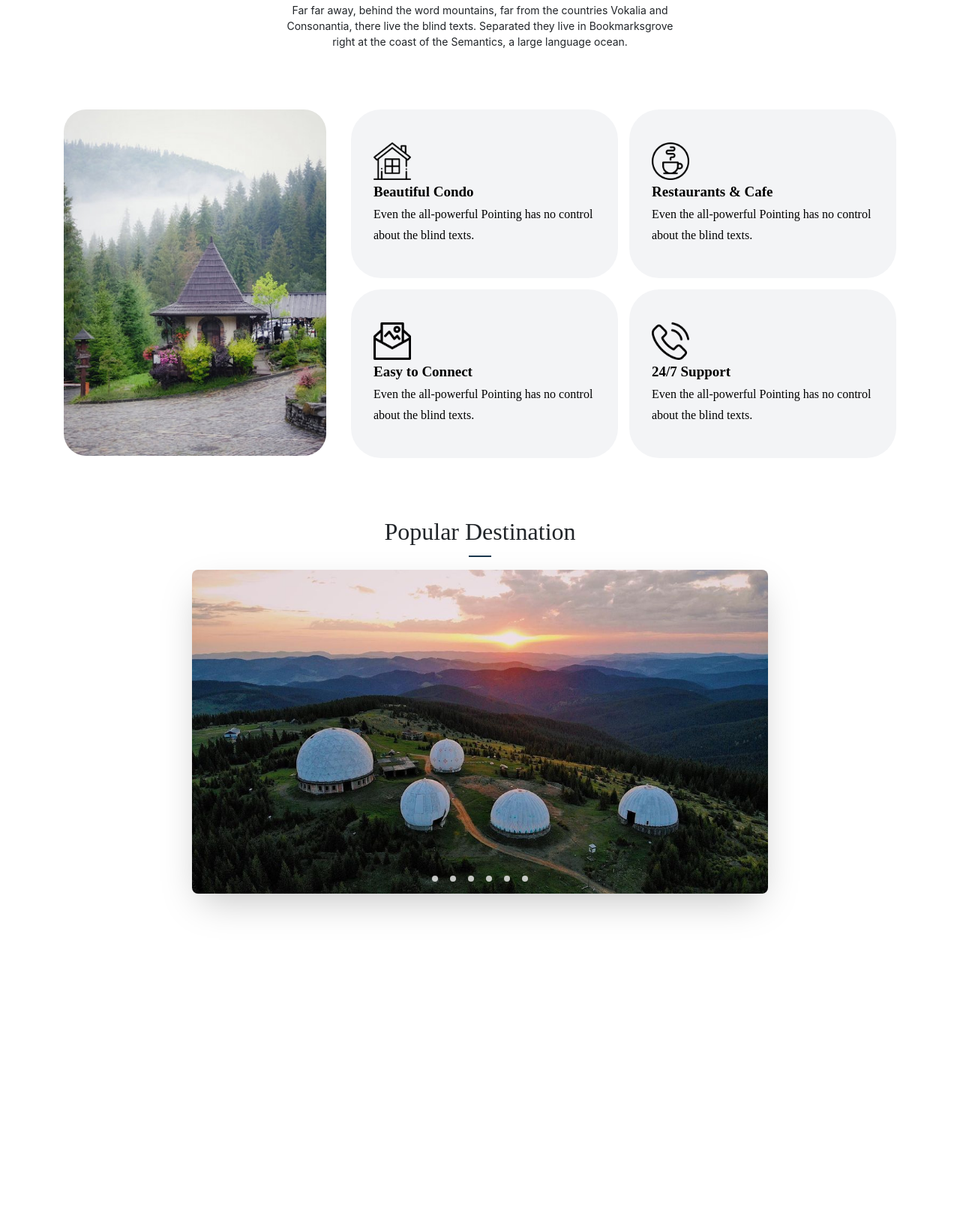
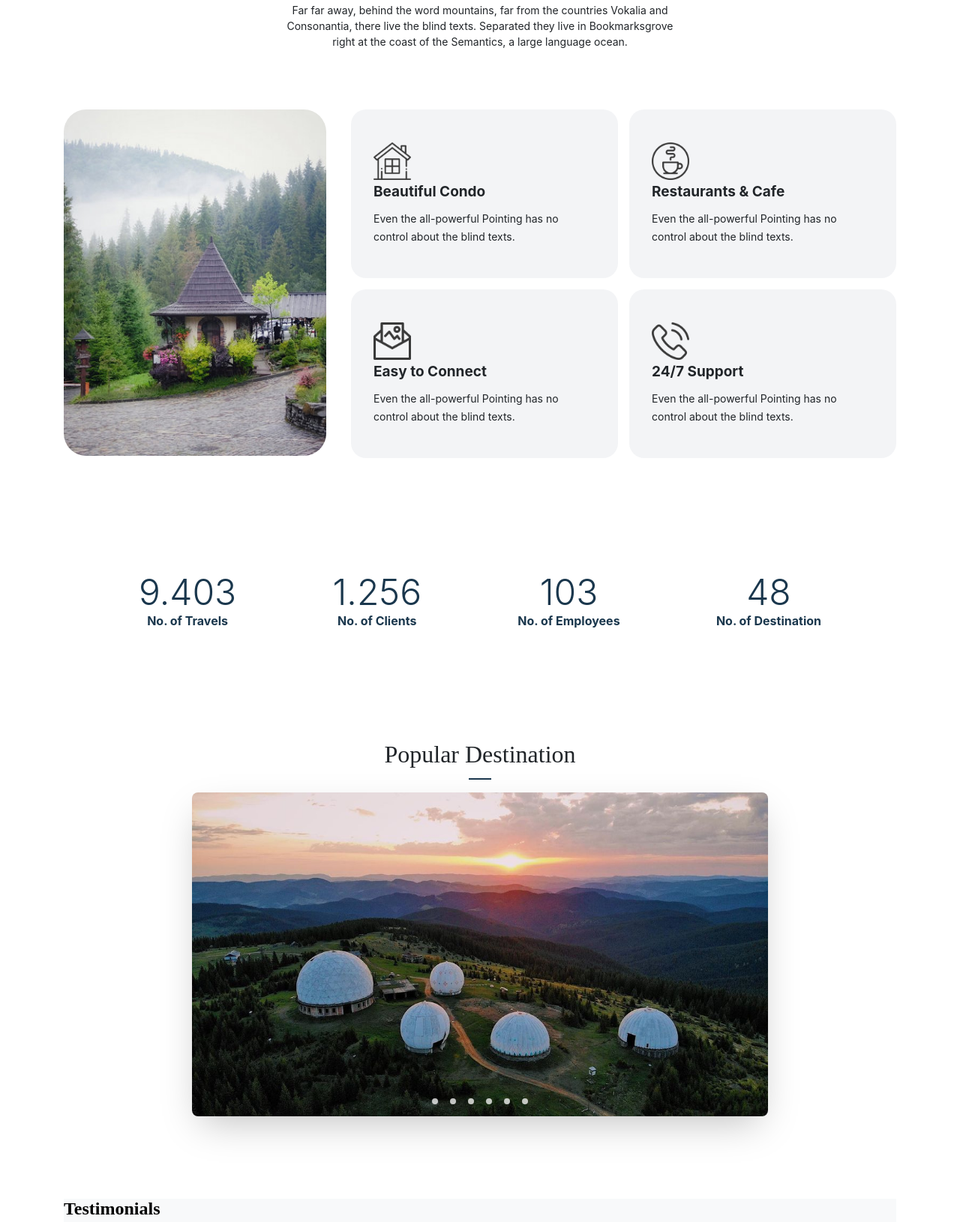
Before and after one commit to innakova/travel-site, a plain HTML site: page index.html in a window 1280 px wide. Shown: the part 714-2344 px from the top of the page at 75% size. Before the commit the page ends 2016 px from the top, so only its background shows below. Drawn offline with Linux system fonts and the light colour scheme.

Commit message:
added slider respons and counter line

```diff
--- a/index.html
+++ b/index.html
@@ -110,34 +110,33 @@
                     </div>
                 </div>
             </div>
-            <!-- <div class="counter-line">
-
-                <div>
-                    <span class="animation">
-
+            <div class="counter-line">
+                <div class="counter-details">
+                    <span class="numeric">
+                        9.403
                     </span>
-                    <div>No. of Travels</div>
+                    <div class="statistic-name">No. of Travels</div>
                 </div>
-                <div>
-                    <span>
-
+                <div class="counter-details">
+                    <span class="numeric">
+                        1.256
                     </span>
-                    <div>No. of Clients</div>
+                    <div class="statistic-name">No. of Clients</div>
                 </div>
-                <div>
-                    <span>
-
+                <div class="counter-details">
+                    <span class="numeric">
+                        103
                     </span>
-                    <div>No. of Employees</div>
+                    <div class="statistic-name">No. of Employees</div>
                 </div>
-                <div>
-                    <span>
-
+                <div class="counter-details">
+                    <span class="numeric">
+                        48
                     </span>
-                    <div>No. of Countries</div>
+                    <div class="statistic-name">No. of Destination</div>
                 </div>
 
-            </div> -->
+            </div>
             <div class="pop-destination">
                 <h2>Popular Destination</h2>
                 <section class="container">
@@ -191,6 +190,38 @@
                     </div>
                 </section>
             </div>
+            <div class="external-wrapper external-wrapper-grey">
+                <div class="inner-wrapper">
+                    <h2>Testimonials</h2>
+                    <div class="testimonials">
+                        <div class="slider-testimonials">
+                            <div class="slider-response">
+                                <div class="response" id="response-item-1">
+                                    <img src="./images/person_1.jpg" alt="response">
+                                    <h3>Milly Dikinson</h3>
+                                    <p>“There live the blind texts. Separated they live in Bookmarksgrove right at the coast of the Semantics, a large language ocean.”</p>
+                                </div>
+                                <div class="response" id="response-item-2">
+                                    <img src="./images/person_2.jpg" alt="response2">
+                                    <h3>Luke Karpen</h3>
+                                    <p>“There live the blind texts. Separated they live in Bookmarksgrove right at the coast of the Semantics, a large language ocean.”</p>
+                                </div>
+                                <div class="response" id="response-item-3">
+                                    <img src="./images/person_3.jpg" alt="response3">
+                                    <h3>Alison Niklson</h3>
+                                    <p>“There live the blind texts. Separated they live in Bookmarksgrove right at the coast of the Semantics, a large language ocean.”</p>
+                                </div>
+                            </div>
+                        </div>
+                    </div>
+                    <div class="response-slider-nav">
+                        <a href="#response-item-1"><div class="nav-circle"></div></a>
+                        <a href="#response-item-2"><div class="nav-circle"></div></a>
+                        <a href="#response-item-3"><div class="nav-circle"></div></a>
+                    </div>
+                </div>
+            </div>
+
         </section>
     </div>
 </body>
--- a/style.css
+++ b/style.css
@@ -170,6 +170,10 @@ h1 {
     background-color: white;
 }
 
+.external-wrapper-grey {
+    background-color: #f8f9fa;
+}
+
 .services-header {
     display: flex;
     align-content: center;
@@ -236,10 +240,11 @@ h1 {
 }
 
 .favor {
+    font-family: "Inter", sans-serif;
     height: 225px;
     width: 356px;
     background-color:rgb(26 54 75 / 5%);
-    border-radius: 40px;
+    border-radius: 20px;
     padding: 30px;
     margin-bottom: 15px;
     margin-left: 15px;
@@ -248,16 +253,24 @@ h1 {
     flex-flow: column;
     line-height: 1.7;
     justify-content: center;
+    color: #212529;
 }
 
 .mini-img {
     height: 50px;
     width: 50px;
+    filter: contrast(0.55);
 }
 
 .favor h3 {
     font-size: 19px;
     font-weight: 700;
+}
+
+.favor p {
+    font-size: 14px;
+    font-family: "Inter", sans-serif;
+    margin-top: 8px;
 }
 
 .pop-destination {
@@ -282,6 +295,32 @@ h1 {
     top: 50px;
     background-color: #1A374D;
     transform: translateX(-50%);
+}
+
+.counter-line {
+    display: flex;
+    justify-content: space-between;
+    padding: 50px;
+    margin: 100px 50px;
+    font-family: "Inter", sans-serif;
+    font-weight: 300;
+    color: #1A374D;
+    line-height: 1.2;
+}
+
+.counter-details {
+    display: flex;
+    flex-direction: column;
+    align-items: center;
+    justify-content: center;
+}
+
+.numeric {
+    font-size: 48px;
+}
+
+.statistic-name {
+    font-weight: bold;
 }
 
 .container {
@@ -433,3 +472,83 @@ h1 {
     color: white;
     z-index: 2;
 }
+
+.testimonials {
+    padding: 2rem;
+    position: relative;
+}
+
+.slider-testimonials {
+    position: relative;
+    max-width: 48rem;
+    margin: 0 auto;
+}
+
+.slider-response {
+    display: flex;
+    aspect-ratio: 16/9;
+    overflow: hidden;
+    scroll-snap-type: x mandatory;
+    scroll-behavior: smooth;
+
+    border-radius:  0.5rem;
+}
+
+.response {
+    display: flex;
+    flex-direction: column;
+    flex: 1 0 100%;
+    scroll-snap-align: center;
+    background-position: center;
+    border-color: aliceblue;
+    /* object-fit: cover;
+    position: relative;
+    display: flex;
+    justify-content: center;
+    background-size: cover;
+    transition: transform 0.3s ease; */
+}
+
+.response img {
+    height: 40px;
+    width: 40px;
+    border-radius: 50%;
+}
+
+
+.response-slider-nav {
+    display: flex;
+    position: fixed;
+    bottom: -0.75rem;
+    left: 50%;
+    transform: translateX(-50%);
+    z-index: 1;
+}
+
+.response-slider-nav a{
+    background-color: transparent;
+    width: 1.5rem;
+    height: 4rem;
+    display: flex;
+    justify-content: center;
+    align-items: center;
+
+}
+
+.response-slider-nav a .nav-circle{
+    width: 0.5rem;
+    height: 0.5rem;
+    border-radius: 50%;
+    background-color: white;
+    opacity: 0.75;
+    transition: opacity ease 250ms;
+}
+
+.response-slider-nav a .nav-circle:hover {
+    opacity: 1;
+
+}
+
+.slider-response:hover {
+    cursor: pointer;
+}
```
Also changed, not shown: images/person_1.jpg (added), images/person_2.jpg (added), images/person_3.jpg (added).
